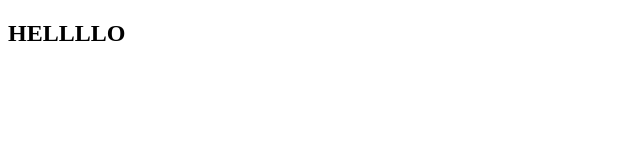
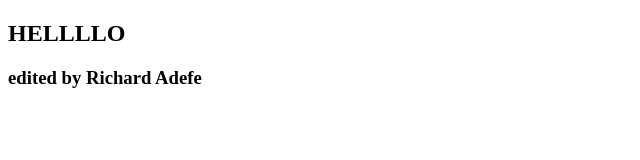
Before and after one commit to mdkcad/test_work.github.io, a plain HTML site: page index.html in a window 1280 px wide. Shown: the whole page, without its empty margins (0-640 px from the left). Drawn offline with Linux system fonts and the light colour scheme.

Commit message:
edited Richard test file 04.03.19

```diff
--- a/index.html
+++ b/index.html
@@ -6,6 +6,6 @@
 </head>
 <body>
 <h2> HELLLLO</h2>
-
+<h3>edited by Richard Adefe</h3>
 </body>
 </html>
```
